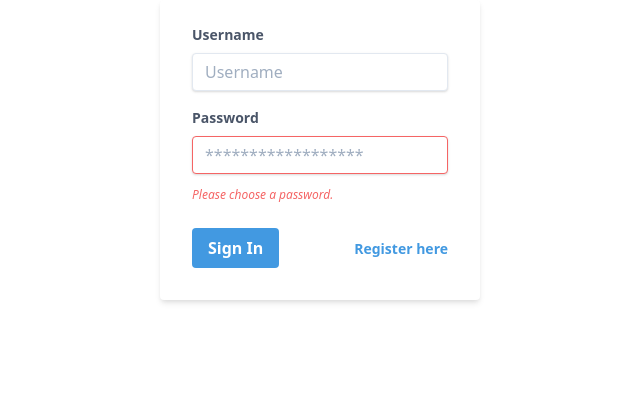
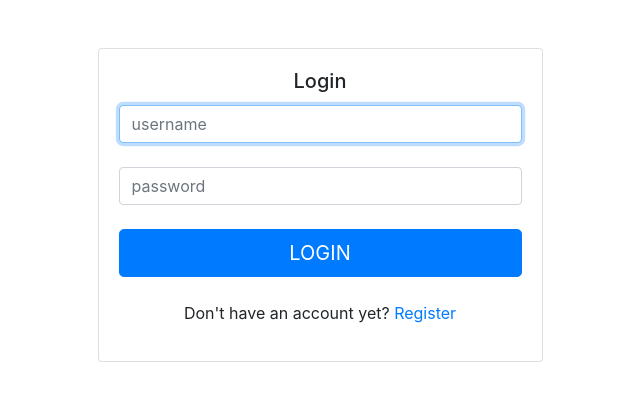
Before and after one commit to atoyegbe/Blogeet, a Django app: page /login/ in a window 1280 px wide. Shown: the top 409 px of the page, without its empty margins (320-960 px from the left). Run offline with Django 3.2, Linux system fonts and the light colour scheme; some libraries are stand-ins or nearby versions.

Commit message:
Change design

```diff
--- a/blog/views.py
+++ b/blog/views.py
@@ -61,6 +61,7 @@ def loginPage(request):
             return redirect('home')
         else:
             messages.info(request, 'username OR password is incorrect')
+
 
     context = {}
     return render(request, 'blog/login.html', context)
--- a/templates/blog/login.html
+++ b/templates/blog/login.html
@@ -4,44 +4,34 @@
   <head>
     <meta charset="UTF-8" />
     <meta name="viewport" content="width=device-width, initial-scale=1.0" />
-    <link rel="stylesheet" href="https://cdnjs.cloudflare.com/ajax/libs/tailwindcss/1.4.6/tailwind.min.css">
     <title>Login</title>
+    <link rel="stylesheet" href="{% static 'css/login.css' %}">
   </head>
   <body>
-    <div class=" max-w-xs container mx-auto">
-      <form class="bg-white shadow-md rounded px-8 pt-6 pb-8 mb-4" method="POST">
-      {% csrf_token %}
-        <div class="mb-4">
-          <label class="block text-gray-700 text-sm font-bold mb-2" for="username">
-            Username
-          </label>
-          <input class="shadow appearance-none border rounded w-full py-2 px-3 text-gray-700 leading-tight focus:outline-none focus:shadow-outline"
-           id="username" name="username" type="text" placeholder="Username">
-        </div>
-        <div class="mb-6">
-          <label class="block text-gray-700 text-sm font-bold mb-2" for="password">
-            Password
-          </label>
-          <input class="shadow appearance-none border border-red-500 rounded w-full py-2 px-3 text-gray-700 mb-3 leading-tight focus:outline-none focus:shadow-outline"
-          id="password" type="password" name="password" placeholder="******************">
-          <p class="text-red-500 text-xs italic">Please choose a password.</p>
-        </div>
-      {% for message in messages %}
-        <p>{{message}}</p>
-    {% endfor %}
-        <div class="flex items-center justify-between">
-          <button class="bg-blue-500 hover:bg-blue-700 text-white font-bold py-2 px-4 rounded focus:outline-none focus:shadow-outline" type="submit">
-            Sign In
-          </button>
-          <a class="inline-block align-baseline font-bold text-sm text-blue-500 hover:text-blue-800" href="{% url 'register' %}">
-             Register here
-          </a>
-        </div>
-      </form>
-    </div>
-
-
-</div>
-
+    {% load bootstrap4 %}
+    {% bootstrap_css %}
+    {% bootstrap_javascript jquery='full' %}
+    <div class="container">
+      <div class="row">
+        <div class="col-sm-9 col-md-7 col-lg-5 mx-auto">
+          <div class="card card-signin my-5">
+            <div class="card-body">
+              <h5 class="card-title text-center">Login</h5>
+              <form class="form-signin" method="POST">
+                {% csrf_token %}
+                <div class="form-label-group">
+                  <input type="text" name="username" class="form-control" placeholder="username" required autofocus>
+                </div>
+                <br>
+                <div class="form-label-group">
+                  <input type="password" name="password" class="form-control" placeholder="password" required>
+                </div>
+                <br>
+                <button class="btn btn-lg btn-primary btn-block text-uppercase" type="submit">Login</button>
+              </form>
+              <br>
+               <p class="text-center">Don't have an account yet? <span><a href="{% url 'register' %}">Register</a></span></p>
+            </div>
+          </div>
   </body>
 </html>
```
Also changed, not shown: static/css/register.css (+7 -20 lines), templates/blog/navbar.html (+4 -3 lines), templates/blog/register.html (+9 -31 lines).
